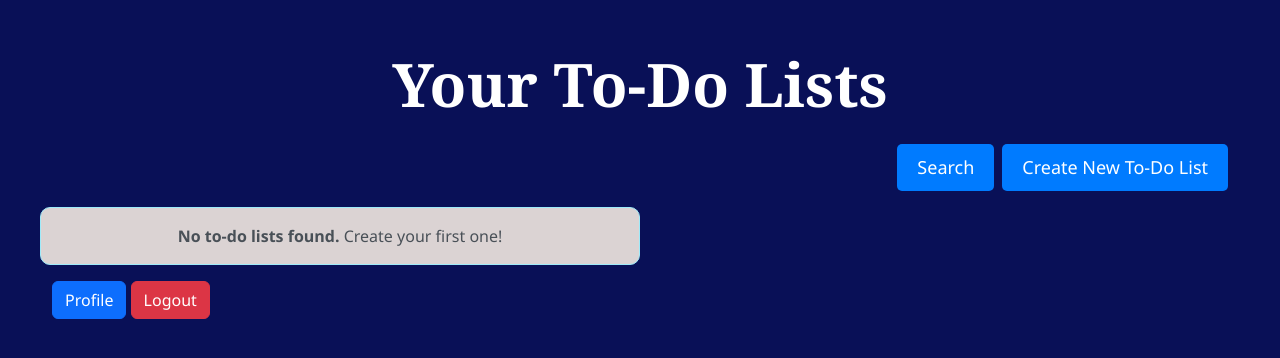
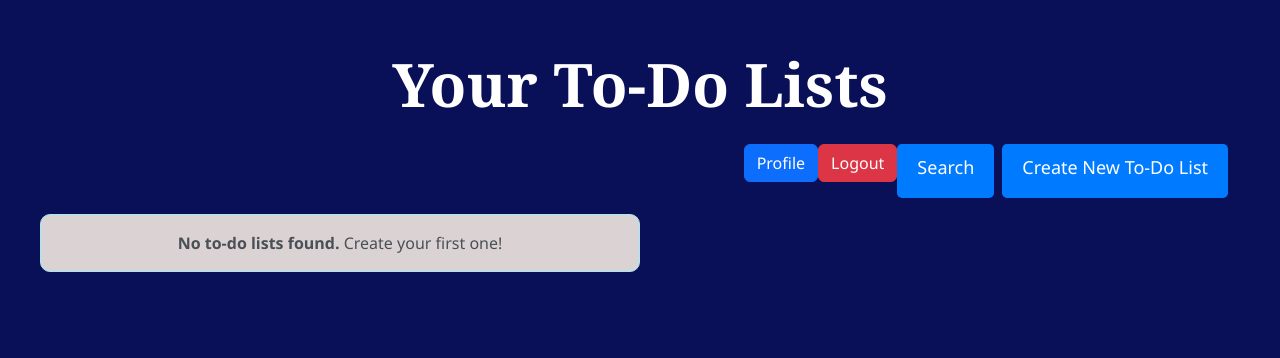
Before and after one commit to michaeltamba/uts-webprog, a PHP site: page /ToDoList.php in a window 1280 px wide. Shown: the top 358 px of the page. Run offline with PHP 8.4, Linux system fonts and the light colour scheme; a user stored in the database is signed in; data that the repository does not hold is empty.

Commit message:
Update ToDoList.php

```diff
--- a/ToDoList.php
+++ b/ToDoList.php
@@ -39,9 +39,16 @@ $todo_lists = $stmt->fetchAll();
     <h1 class="text-center mb-4">Your To-Do Lists</h1>
 
 
+
     <div class="d-flex justify-content-end mb-3 ">
+        <div class="d-flex justify-content-start mb-3 ">
+            <a href="profile.php" class="btn btn-primary">Profile</a>
+            <a href="logout.php" class="btn btn-danger">Logout</a>
+        </div>
         <a href="search.php" class="btn create-btn me-2">Search</a>
         <a href="create.php" class="btn create-btn">Create New To-Do List</a>
+
+
     </div>
 
 
@@ -80,12 +87,7 @@ $todo_lists = $stmt->fetchAll();
             </div>
         <?php endif; ?>
     </div>
-        <!-- Tombol Profile -->
-        <a href="profile.php" class="btn btn-primary">Profile</a>
 
-<!-- Tombol Logout -->
-<a href="logout.php" class="btn btn-danger">Logout</a>
-<!-- Tombol Logout -->
 
 </div>
 
```
